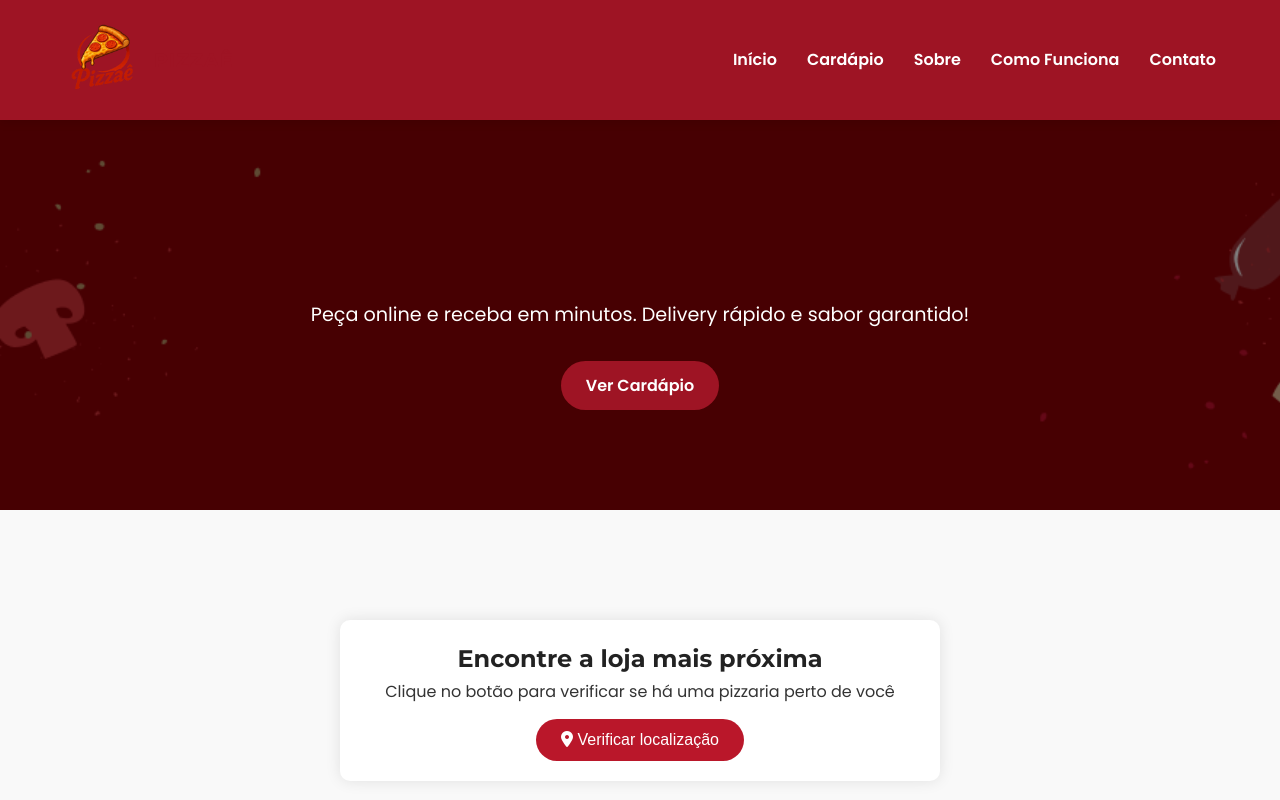
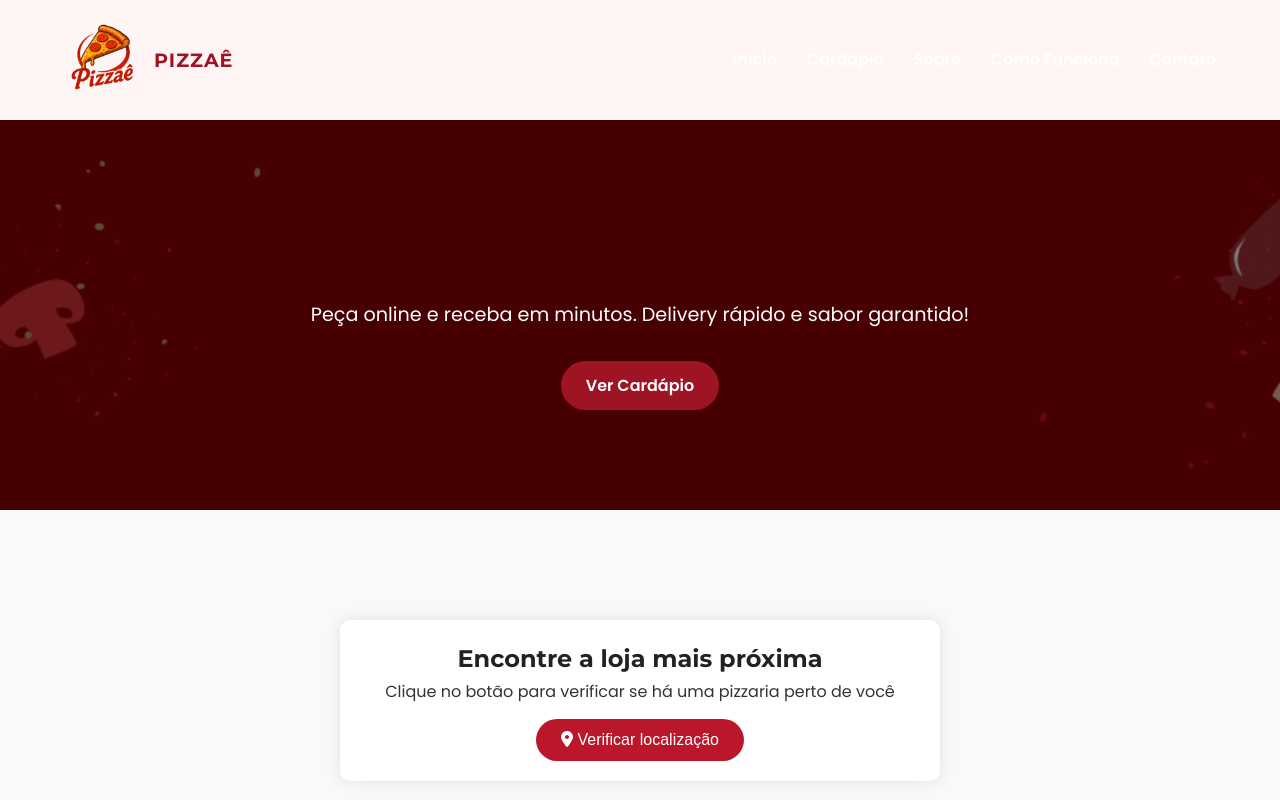
Before and after one commit to brasaburguerdelivery/Pizzae, a plain HTML site: page index.html in a window 1280 px wide. Shown: the top 800 px of the page. Drawn offline with Linux system fonts and the light colour scheme.

Commit message:
Update index.html

```diff
--- a/index.html
+++ b/index.html
@@ -252,7 +252,7 @@
 
         /* Header */
         header {
-            background-color: #9E1424;
+            background-color: #fff5f5;
             box-shadow: 0 2px 10px rgba(0, 0, 0, 0.1);
             position: fixed;
             width: 100%;
```
